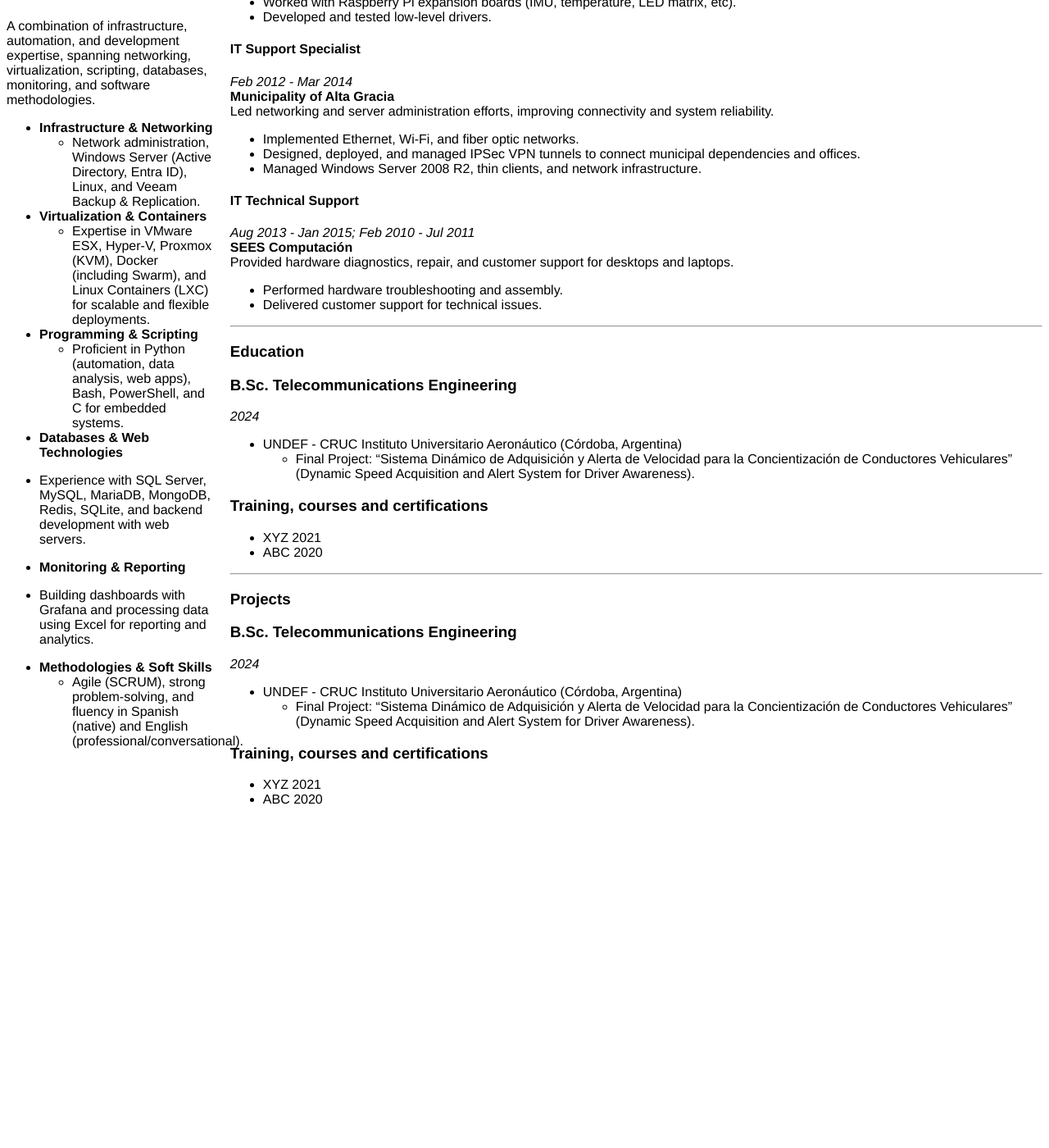
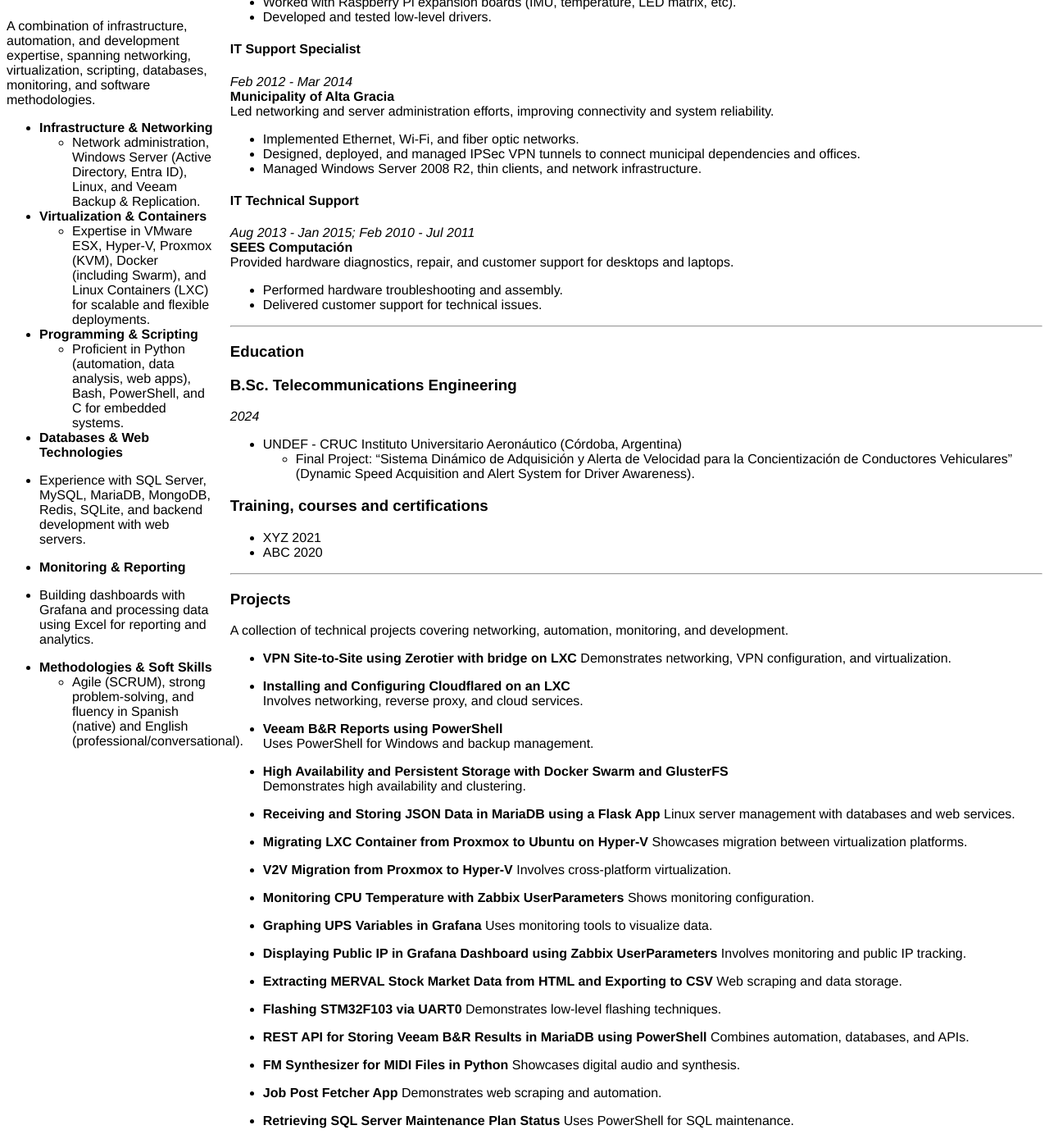
Before and after one commit to fipharraguerre/cv-homepage, a Jekyll site: the page built from index_en.md, in a window 1280 px wide and 1400 px high, scrolled down 606 px. Shown: the whole window at 82% size. Built offline with Jekyll 4.4.1, drawn with Linux system fonts in a browser that asks for light colours; before the commit the page ends 1614 px from its top, so only the background shows below that.

Commit message:
projects updated

```diff
--- a/_includes/projects_en.md
+++ b/_includes/projects_en.md
@@ -1,8 +1,49 @@
-### B.Sc. Telecommunications Engineering
-*2024*
-- UNDEF - CRUC Instituto Universitario Aeronáutico (Córdoba, Argentina)
-    - Final Project: "Sistema Dinámico de Adquisición y Alerta de Velocidad para la Concientización de Conductores Vehiculares" (Dynamic Speed Acquisition and Alert System for Driver Awareness).
+  A collection of technical projects covering networking, automation, monitoring, and development.
 
-### Training, courses and certifications
-- XYZ 2021
-- ABC 2020
+  - **VPN Site-to-Site using Zerotier with bridge on LXC**
+    Demonstrates networking, VPN configuration, and virtualization.
+
+  - **Installing and Configuring Cloudflared on an LXC**
+    Involves networking, reverse proxy, and cloud services.
+
+  - **Veeam B&R Reports using PowerShell**
+    Uses PowerShell for Windows and backup management.
+
+  - **High Availability and Persistent Storage with Docker Swarm and GlusterFS**
+    Demonstrates high availability and clustering.
+
+  - **Receiving and Storing JSON Data in MariaDB using a Flask App**
+    Linux server management with databases and web services.
+
+  - **Migrating LXC Container from Proxmox to Ubuntu on Hyper-V**
+    Showcases migration between virtualization platforms.
+
+  - **V2V Migration from Proxmox to Hyper-V**
+    Involves cross-platform virtualization.
+
+  - **Monitoring CPU Temperature with Zabbix UserParameters**
+    Shows monitoring configuration.
+
+  - **Graphing UPS Variables in Grafana**
+    Uses monitoring tools to visualize data.
+
+  - **Displaying Public IP in Grafana Dashboard using Zabbix UserParameters**
+    Involves monitoring and public IP tracking.
+
+  - **Extracting MERVAL Stock Market Data from HTML and Exporting to CSV**
+    Web scraping and data storage.
+
+  - **Flashing STM32F103 via UART0**
+    Demonstrates low-level flashing techniques.
+
+  - **REST API for Storing Veeam B&R Results in MariaDB using PowerShell**
+    Combines automation, databases, and APIs.
+
+  - **FM Synthesizer for MIDI Files in Python**
+    Showcases digital audio and synthesis.
+
+  - **Job Post Fetcher App**
+    Demonstrates web scraping and automation.
+
+  - **Retrieving SQL Server Maintenance Plan Status**
+    Uses PowerShell for SQL maintenance.
```
